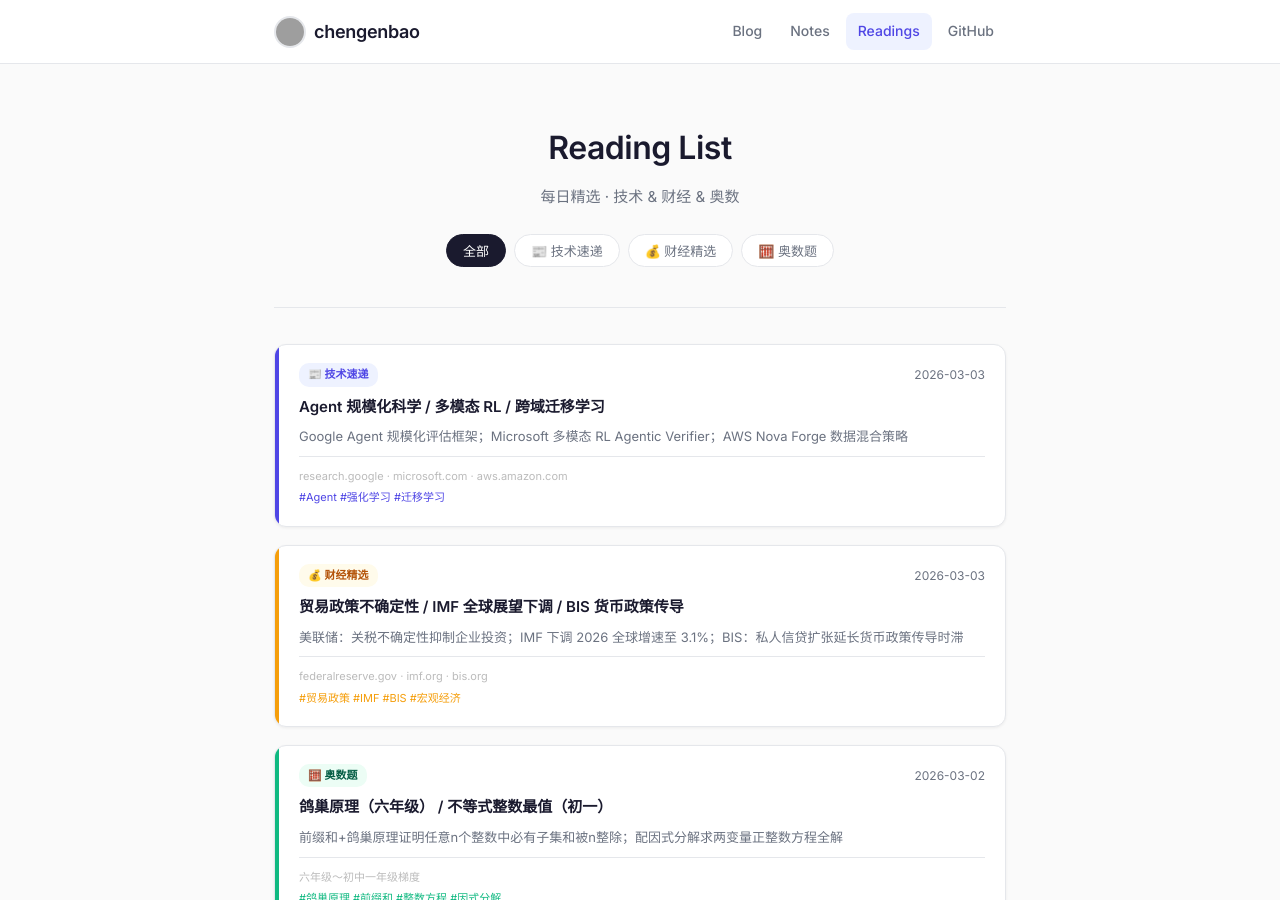
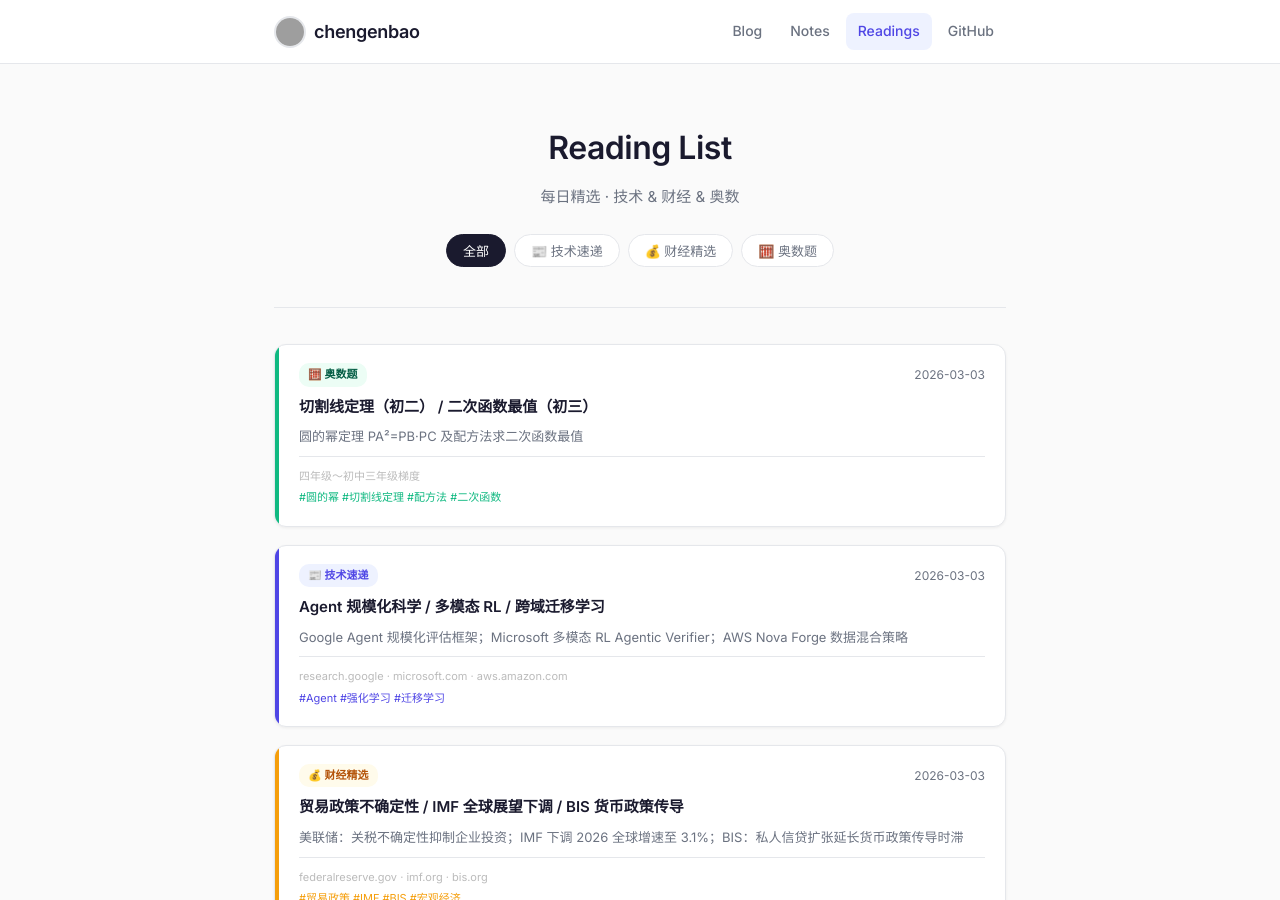
Before and after one commit to chengenbao/chengenbao.github.io, a Jekyll site: the page built from reading-list/index.md, in a window 1280 px wide and 900 px high. Built offline with Jekyll 4.4.1, drawn with Linux system fonts in a browser that asks for light colours; grey boxes are pictures that could not be loaded.

Commit message:
Add math card 2026-03-03

```diff
--- a/reading-list/index.md
+++ b/reading-list/index.md
@@ -18,6 +18,22 @@ permalink: /reading-list/
   </div>
 
   <div class="rl-grid">
+<a class="rl-card math" href="/reading-list/2026-03-03-math/">
+  <div class="rl-accent"></div>
+  <div class="rl-body">
+    <div class="rl-top">
+      <span class="rl-badge math">🧮 奥数题</span>
+      <time>2026-03-03</time>
+    </div>
+    <h2>切割线定理（初二） / 二次函数最值（初三）</h2>
+    <p>圆的幂定理 PA²=PB·PC 及配方法求二次函数最值</p>
+    <div class="rl-meta">
+      <span class="rl-source">四年级～初中三年级梯度</span>
+      <span class="rl-tags">#圆的幂 #切割线定理 #配方法 #二次函数</span>
+    </div>
+  </div>
+</a>
+
 <a class="rl-card tech" href="/reading-list/2026-03-03-tech/">
   <div class="rl-accent"></div>
   <div class="rl-body">
```
